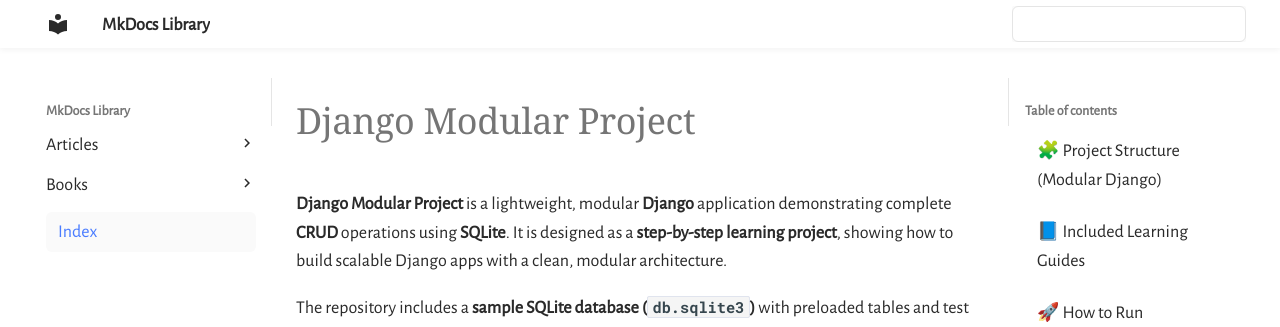
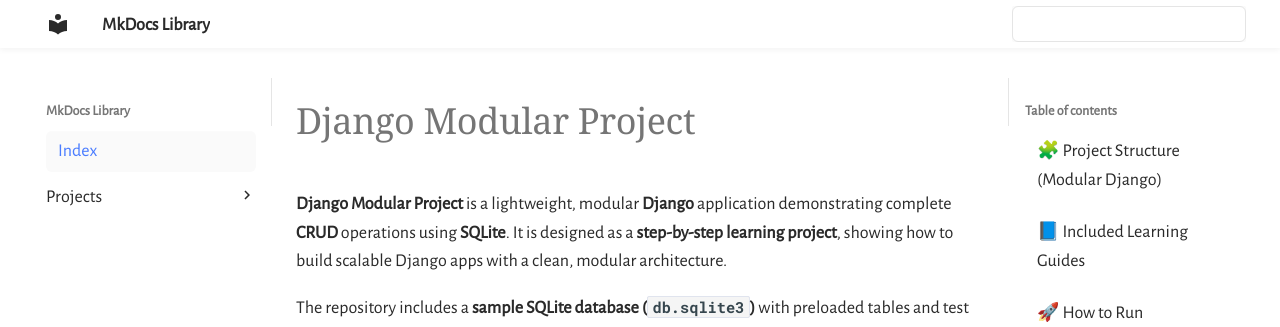
Before and after one commit to padiks/docs, an MkDocs documentation site: the page built from docs/index.md, in a window 1280 px wide. Shown: the top 327 px of the page. Built offline with MkDocs 1.6.1 and Material for MkDocs 9.7.7, drawn with Linux system fonts in a browser that asks for light colours; some web fonts are replaced; some of the changed lines change nothing that is shown.

Commit message:
Add files via upload

```diff
--- a/mkdocs.yml
+++ b/mkdocs.yml
@@ -1,16 +1,27 @@
 site_name: MkDocs Library
 theme:
   name: material
-  palette:
-    scheme: default   # Ensures light mode
 extra_css:
-  - css/custom.css  # Ensure this path is correct
-docs_dir: docs  # Tell MkDocs where your content is (in the docs folder)
+- css/custom.css
 nav:
-  - Articles:
-    - Article1: articles/article1.md
-    - Article2: articles/article2.md
-  - Books:
-    - Book1: books/book1.md
-    - Book2: books/book2.md
-  - Index: index.md  # Index file in the docs folder
+- Index: index.md
+- Projects:
+  - Django Modular Project:
+    - 00 Overview: projects/django-modular-project/00-overview.md
+    - 01 Base Template: projects/django-modular-project/01-base-template.md
+    - 02 Database Sqlite: projects/django-modular-project/02-database-sqlite.md
+    - 03 Full Crud Orm: projects/django-modular-project/03-full-crud-orm.md
+    - 04 Multi Table Includes: projects/django-modular-project/04-multi-table-includes.md
+    - 05 Foreign Keys Relationships: projects/django-modular-project/05-foreign-keys-relationships.md
+    - 06 Auth Login Logout: projects/django-modular-project/06-auth-login-logout.md
+    - 07 User Management: projects/django-modular-project/07-user-management.md
+    - 08 Role Based Django Admin: projects/django-modular-project/08-role-based-django-admin.md
+    - 09 Role Based Crud Module: projects/django-modular-project/09-role-based-crud-module.md
+    - 10 Datatables Integration: projects/django-modular-project/10-datatables-integration.md
+    - 11 Stock Movements Module: projects/django-modular-project/11-stock-movements-module.md
+    - 12 Compute And Markdown: projects/django-modular-project/12-compute-and-markdown.md
+    - 13 Rest Framework: projects/django-modular-project/13-rest-framework.md
+    - 14 Rest Api Consumer: projects/django-modular-project/14-rest-api-consumer.md
+    - 15 Excel Data: projects/django-modular-project/15-excel-data.md
+    - 16 Pdf Viewer: projects/django-modular-project/16-pdf-viewer.md
+    - 17 Task Using Json: projects/django-modular-project/17-task-using-json.md
```
